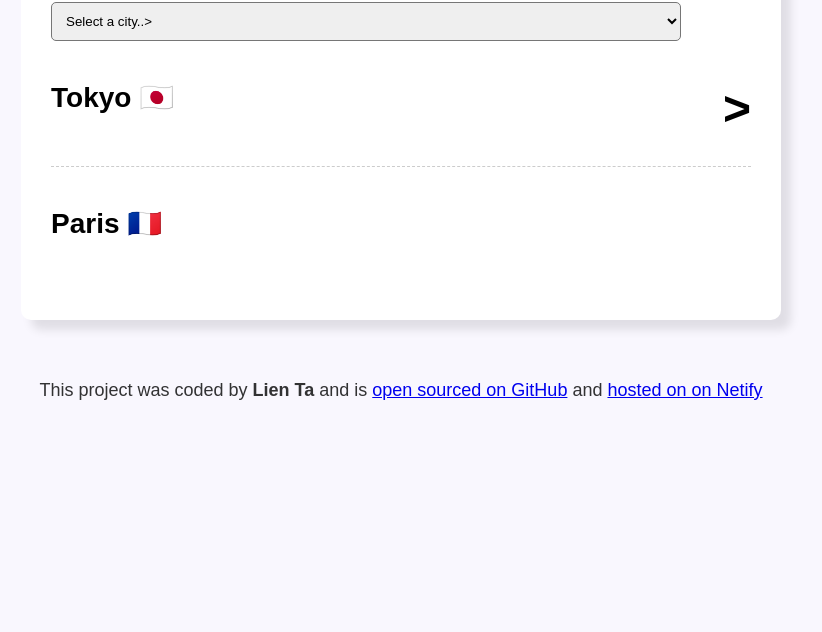
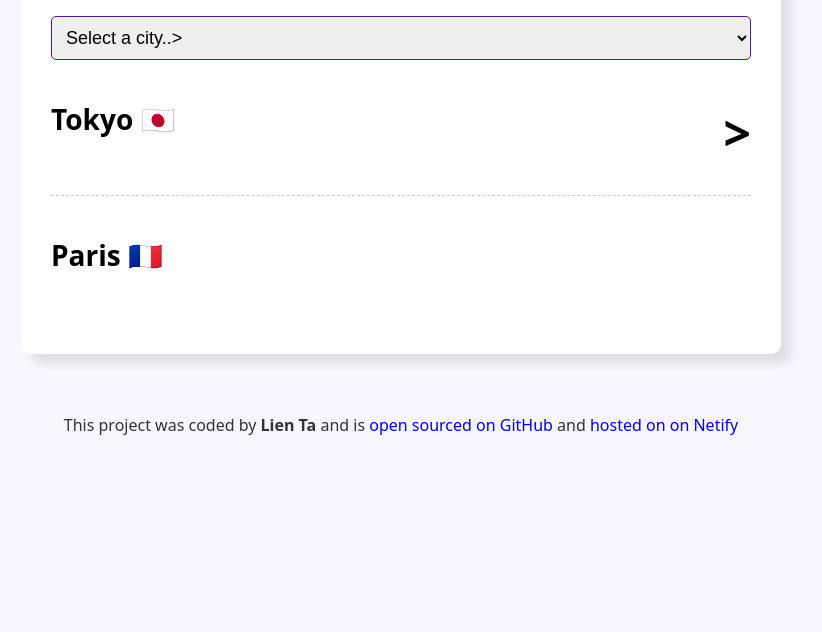
Before and after one commit to lienta3/World-Clock, a plain HTML site: page index.html in a window 1280 px wide. Shown: the part 168-800 px from the top of the page, without its empty margins (239-1061 px from the left). Drawn offline with nearby package versions, Linux system fonts and the light colour scheme; a script that the page names is missing.

Commit message:
updated CSS

```diff
--- a/css/style.css
+++ b/css/style.css
@@ -1,6 +1,7 @@
 body {
   background-color: #f9f7fe;
-  font-family: sans-serif;
+  font-family: system-ui, -apple-system, BlinkMacSystemFont, "Segoe UI", Roboto,
+    Oxygen, Ubuntu, Cantarell, "Open Sans", "Helvetica Neue", sans-serif;
 }
 h2 {
   margin: 0 0 10px;
@@ -8,13 +9,16 @@ h2 {
 }
 select {
   display: block;
-  width: 90%;
+  width: 100%;
+  border-color: rgb(85, 26, 139);
   border-radius: 5px;
   padding: 10px;
+  font-size: 18px;
 }
 
 h1 {
   text-align: center;
+  font-size: 35px;
 }
 .container {
   border-radius: 10px;
@@ -50,6 +54,11 @@ h1 {
 
 footer {
   text-align: center;
-  font-size: 18px;
+  font-size: 16px;
   color: rgba(0, 0, 0, 0.8);
 }
+
+a {
+  text-decoration: none;
+  text-decoration-color: #f9f7fe;
+}
--- a/index.html
+++ b/index.html
@@ -6,6 +6,12 @@
     <link rel="stylesheet" href="css/style.css" />
     <script src="https://cdnjs.cloudflare.com/ajax/libs/moment.js/2.30.1/moment.min.js"></script>
     <script src="https://cdnjs.cloudflare.com/ajax/libs/moment-timezone/0.6.0/moment-timezone-with-data.min.js"></script>
+    <link rel="preconnect" href="https://fonts.googleapis.com" />
+    <link rel="preconnect" href="https://fonts.gstatic.com" crossorigin />
+    <link
+      href="https://fonts.googleapis.com/css2?family=Roboto:ital,wght@0,100..900;1,100..900&display=swap"
+      rel="stylesheet"
+    />
     <title>World Clock</title>
   </head>
   <body>
```
